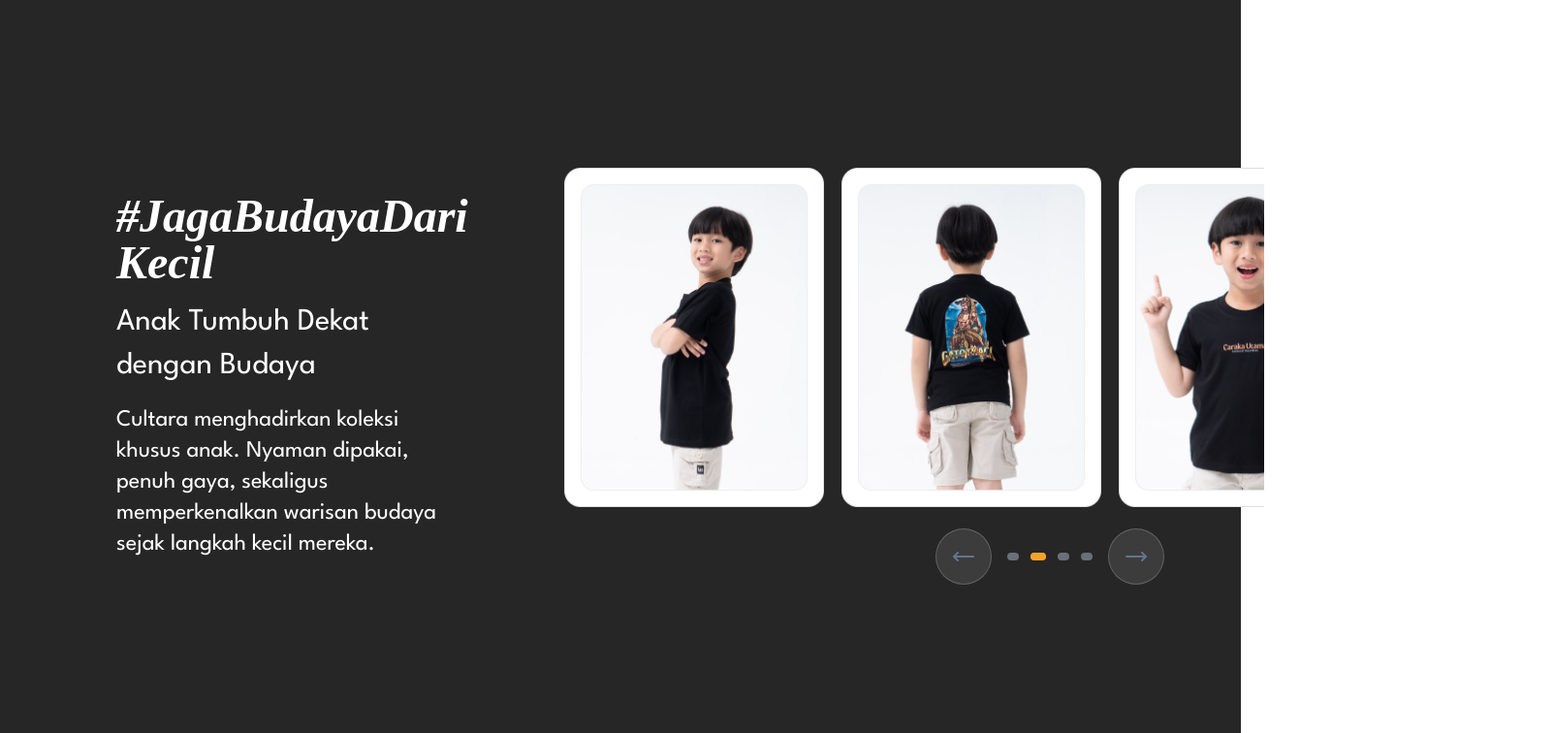
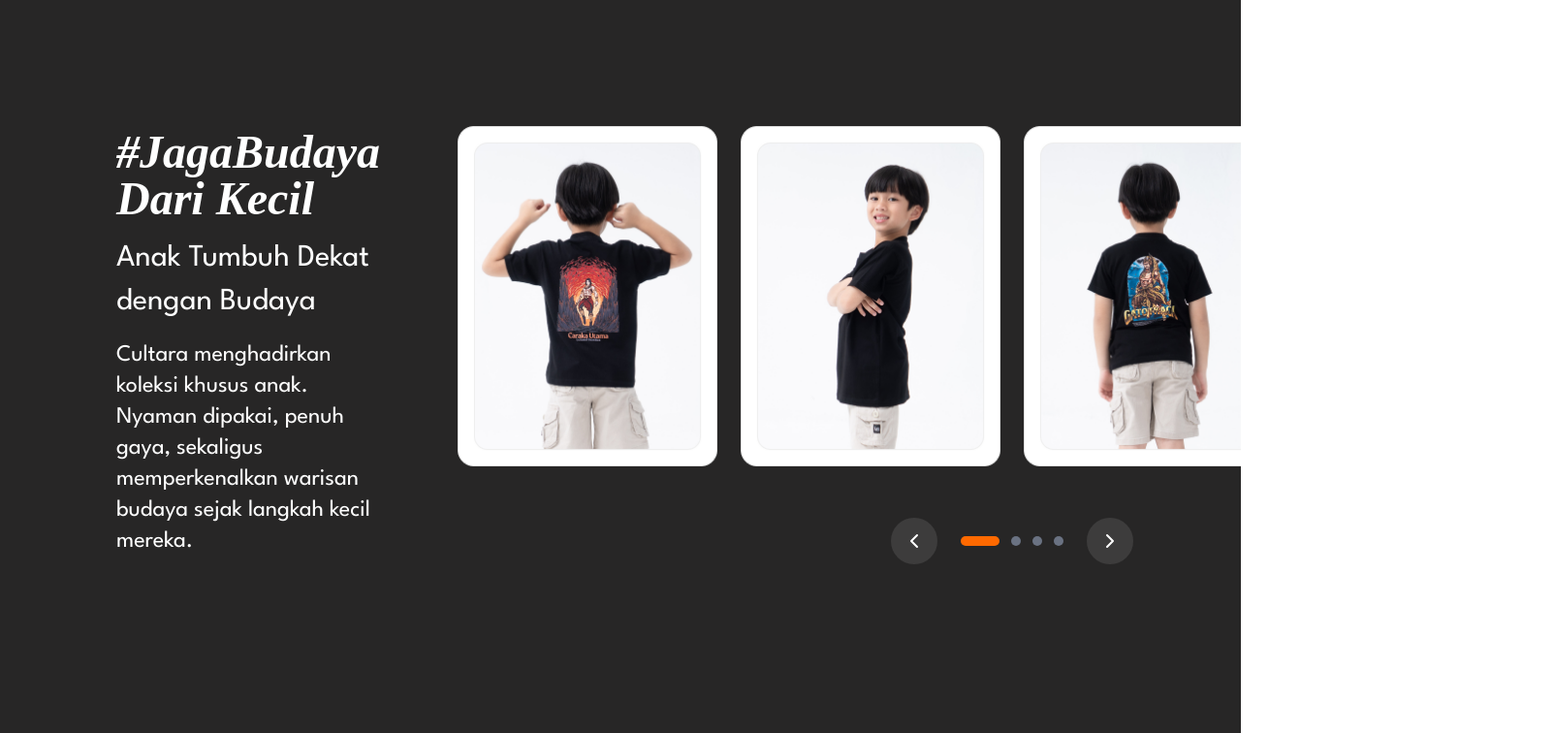
Before and after one commit to ferdianseptiawan91-eng/cultara.id, a Next.js app: page / in a window 1280 px wide. Shown: the part 860-1616 px from the top of the page at 97% size, 1603 px wide, since content can reach past the window. Built offline with nearby package versions, Linux system fonts and the light colour scheme.

Commit message:
footer clear & prose anak

```diff
--- a/src/components/BudayaAnak/CultureAnakCarousel.jsx
+++ b/src/components/BudayaAnak/CultureAnakCarousel.jsx
@@ -20,24 +20,6 @@ const CultureAnakCarousel = () => {
   const [dragStart, setDragStart] = useState({ x: 0, y: 0 });
   const [dragOffset, setDragOffset] = useState(0);
   const carouselRef = useRef(null);
-  const containerVariants = {
-    hidden: { opacity: 0 },
-    show: {
-      opacity: 1,
-      transition: {
-        staggerChildren: 0.4
-      },
-    },
-  };
-
-  const cardVariants = {
-    hidden: { opacity: 0, x: -50 },
-    show: {
-      opacity: 1,
-      x: 0,
-      transition: { duration: 0.5, ease: "easeInOut" },
-    },
-  };
 
   // Sample data - replace with your actual data
   const image = [
@@ -174,30 +156,79 @@ const CultureAnakCarousel = () => {
       <div className="relative overflow-hidden">
 
         {/* Desktop version - center focused */}
-        <motion.div
-          variants={containerVariants}
-          initial="hidden"
-          whileInView="show"
-          viewport={{ once: true, amount: 0.3 }}
-          animate={{ x: -currentSlide * (268 + 15) }}
-          transition={{ duration: 0.5, ease: "easeInOut" }}
-          className="lg:flex justify-around gap-2 lg:gap-[18px] overflow-x-auto hidden">
-          {image.map((item, idx) => (
-            <motion.div
-              variants={cardVariants}
-              key={idx}
-              className="rounded-2xl flex-shrink-0 flex flex-col gap-4 md:min-w-0"
-            >
-              <Image
-                src={item.src}
-                alt={`Produk Anak ${idx + 1}`}
-                width={166}
-                height={76}
-                className="min-w-[166px] lg:min-w-[268px] h-auto"
-              />
-            </motion.div>
-          ))}
-        </motion.div>
+        <div
+          ref={carouselRef}
+          onMouseDown={handleMouseDown}
+          onMouseLeave={handleMouseLeave}
+          onTouchStart={handleTouchStart}
+          onTouchMove={handleTouchMove}
+          onTouchEnd={handleTouchEnd}
+          onDragStart={(e) => e.preventDefault()}
+          className={`hidden lg:block relative h-[360px] ${isDragging ? 'cursor-grabbing' : 'cursor-grab'}`}>
+          {/* Slides container with smooth transitions */}
+          <div className="relative w-full h-full flex gap-2 items-center justify-start">
+            {/* Render all slides with proper positioning */}
+            {image.map((img, index) => {
+              const position = (index - currentSlide + image.length) % image.length;
+              let translateX = 0;
+              let scale = 1;
+              let opacity = 1;
+              let zIndex = 10;
+
+              if (position === 0) {
+                // Current slide (center)
+                translateX = isDragging ? dragOffset : 0;
+                scale = 1;
+                zIndex = 20;
+              } else if (position === 1 || position === image.length - 1) {
+                // Adjacent slides (left and right)
+                const baseTranslateX = position === 1 ? 290 : 580;
+                translateX = isDragging ? baseTranslateX + dragOffset : baseTranslateX;
+                scale = 1;
+                zIndex = 10;
+              } else {
+                // Hidden slides
+                const baseTranslateX = position < image.length / 2 ? 600 : -600;
+                translateX = isDragging ? baseTranslateX + dragOffset : baseTranslateX;
+                scale = 1;
+                opacity = 0;
+                zIndex = 5;
+              }
+
+              return (
+                <div
+                  key={img.id}
+                  className="flex gap-6 items-center pl-8 transition-transform duration-500 ease-in-out h-full"
+                  style={{
+              transform: `translateX(${isDragging ?
+                -currentSlide * 290 + dragOffset :
+                -currentSlide * 290}px)`
+            }}
+                  onClick={() => {
+                    if (isDragging || Math.abs(dragOffset) > 5) {
+                      e.preventDefault();
+                      e.stopPropagation();
+                      return;
+                    }
+                    if (position === 1) nextSlide();
+                    else if (position === image.length - 1) prevSlide();
+                  }}
+                >
+                  <div className={`relative w-[268px] h-[351px] overflow-hidden rounded-2xl ${index > currentSlide ? 'cursor-pointer hover:opacity-80' : ''}`}>
+                    <div className="w-full h-full flex items-center justify-center">
+                      <Image
+                        src={img.src}
+                        alt={img.alt}
+                        fill
+                        className="object-contain rounded-2xl"
+                      />
+                    </div>
+                  </div>
+                </div>
+              );
+            })}
+          </div>
+        </div>
 
         {/* Mobile version - single slide with normal slide transition */}
         <div
--- /dev/null
+++ b/src/components/BudayaAnak/CultureAnakCarouselDesktop.jsx
@@ -0,0 +1,98 @@
+import React, { useState } from 'react';
+import { ChevronLeft, ChevronRight } from 'lucide-react';
+import Budaya1 from "@/assets/image/AnakDesktop1.png"
+import Budaya2 from "@/assets/image/AnakDesktop2.png"
+import Budaya3 from "@/assets/image/AnakDesktop3.png"
+import Budaya4 from "@/assets/image/AnakDesktop4.png"
+import Image from 'next/image';
+export default function ImageSlider() {
+    const [currentSlide, setCurrentSlide] = useState(0);
+
+    const slides = [
+        { id: 1, src: Budaya1, alt: "Budaya 1" },
+        { id: 2, src: Budaya2, alt: "Budaya 2" },
+        { id: 3, src: Budaya3, alt: "Budaya 3" },
+        { id: 4, src: Budaya4, alt: "Budaya 4" },
+    ];
+
+    const totalSlides = slides.length;
+
+    const nextSlide = () => {
+        setCurrentSlide((prev) => (prev + 1) % totalSlides);
+    };
+
+    const prevSlide = () => {
+        setCurrentSlide((prev) => (prev - 1 + totalSlides) % totalSlides);
+    };
+
+    const goToSlide = (index) => {
+        setCurrentSlide(index);
+    };
+
+    return (
+        <div className="flex items-center justify-center">
+            <div className="w-full max-w-6xl">
+                <div className="relative">
+                    {/* Main content */}
+                    <div className="relative">
+                        <div className="flex flex-col items-center gap-12">
+                            {/* Images */}
+                            <div className="flex gap-6 justify-center">
+                                {slides.map((image, index) => (
+                                    <div
+                                        key={image.id}
+                                        className="relative transform transition-all duration-500 hover:scale-105"
+                                    >
+                                        <div className={`w-[268px] h-[361px] bg-gradient-to-br rounded-2xl flex items-center justify-center overflow-hidden`}>
+                                            {/* Placeholder - ganti dengan <img src="..." alt={image.alt} className="w-full h-full object-cover" /> */}
+                                            <Image
+                                                src={image.src}
+                                                alt={image.alt}
+                                                fill
+                                                className="object-contain"
+                                            />
+                                        </div>
+                                    </div>
+                                ))}
+                            </div>
+
+                            {/* Navigation */}
+                            <div className="flex items-center gap-6">
+                                <button
+                                    onClick={prevSlide}
+                                    className="p-3 bg-white/10 hover:bg-white/20 rounded-full transition-colors text-white"
+                                    aria-label="Previous slide"
+                                >
+                                    <ChevronLeft className="w-6 h-6" />
+                                </button>
+
+                                {/* Dots */}
+                                <div className="flex gap-3">
+                                    {Array.from({ length: totalSlides }).map((_, index) => (
+                                        <button
+                                            key={index}
+                                            onClick={() => goToSlide(index)}
+                                            className={`h-2.5 rounded-full transition-all ${index === currentSlide
+                                                ? 'w-10 bg-orange-500'
+                                                : 'w-2.5 bg-gray-500 hover:bg-gray-400'
+                                                }`}
+                                            aria-label={`Go to slide ${index + 1}`}
+                                        />
+                                    ))}
+                                </div>
+
+                                <button
+                                    onClick={nextSlide}
+                                    className="p-3 bg-white/10 hover:bg-white/20 rounded-full transition-colors text-white"
+                                    aria-label="Next slide"
+                                >
+                                    <ChevronRight className="w-6 h-6" />
+                                </button>
+                            </div>
+                        </div>
+                    </div>
+                </div>
+            </div>
+        </div>
+    );
+}
--- a/src/components/BudayaAnak/page.jsx
+++ b/src/components/BudayaAnak/page.jsx
@@ -5,6 +5,7 @@ import AnakDesktop2 from "@/assets/image/AnakDesktop2.png"
 import AnakDesktop3 from "@/assets/image/AnakDesktop3.png"
 import AnakDesktop4 from "@/assets/image/AnakDesktop4.png"
 import Image from "next/image"
+import ImageSlider from "./CultureAnakCarouselDesktop"
 export default function SectionJagaBudayaAnak() {
     const imageCard = [AnakDesktop1, AnakDesktop2, AnakDesktop3, AnakDesktop4]
     const containerVariants = {
@@ -26,9 +27,9 @@ export default function SectionJagaBudayaAnak() {
         },
     };
     return (
-        <div className="py-12 px-6 flex flex-col lg:flex-row lg:justify-between gap-6 lg:gap-20 lg:px-[120px] lg:py-[217px] items-center lg:bg-[#272626]">
-            <div className="lg:max-w-[506px] lg:flex lg:flex-col lg:gap-4">
-                <p className="font-[--font-libre] text-2xl lg:text-5xl lg:italic lg:font-semibold lg:text-white font-bold">#JagaBudayaDari Kecil</p>
+        <div className="py-12 px-6 flex flex-col lg:flex-row lg:justify-between gap-6 lg:gap-20 lg:px-[0px] lg:py-[217px] items-center lg:bg-[#272626] lg:overflow-hidden">
+            <div className="lg:w-[506px] lg:flex lg:flex-col lg:gap-4 lg:ml-[120px]">
+                <p className="font-[--font-libre] text-2xl lg:text-5xl lg:italic lg:font-semibold lg:text-white font-bold">#JagaBudaya<br/>Dari Kecil</p>
                 <p className="text-xl lg:text-white lg:text-[32px]">Anak Tumbuh Dekat dengan Budaya</p>
                 <p className="lg:text-2xl lg:text-white">Cultara menghadirkan koleksi khusus anak. Nyaman dipakai, penuh gaya, sekaligus memperkenalkan warisan budaya sejak langkah kecil mereka.</p>
             </div>
@@ -39,7 +40,8 @@ export default function SectionJagaBudayaAnak() {
                 viewport={{ once: true, amount: 0.3 }}
                 className="w-full"
             >
-                <CultureAnakCarousel />
+                {/* <CultureAnakCarousel /> */}
+                <ImageSlider />
             </motion.div>
             {/* <motion.div
                 variants={containerVariants}
```
Also changed, not shown: src/components/Footer/page.jsx (+34 -8 lines).
